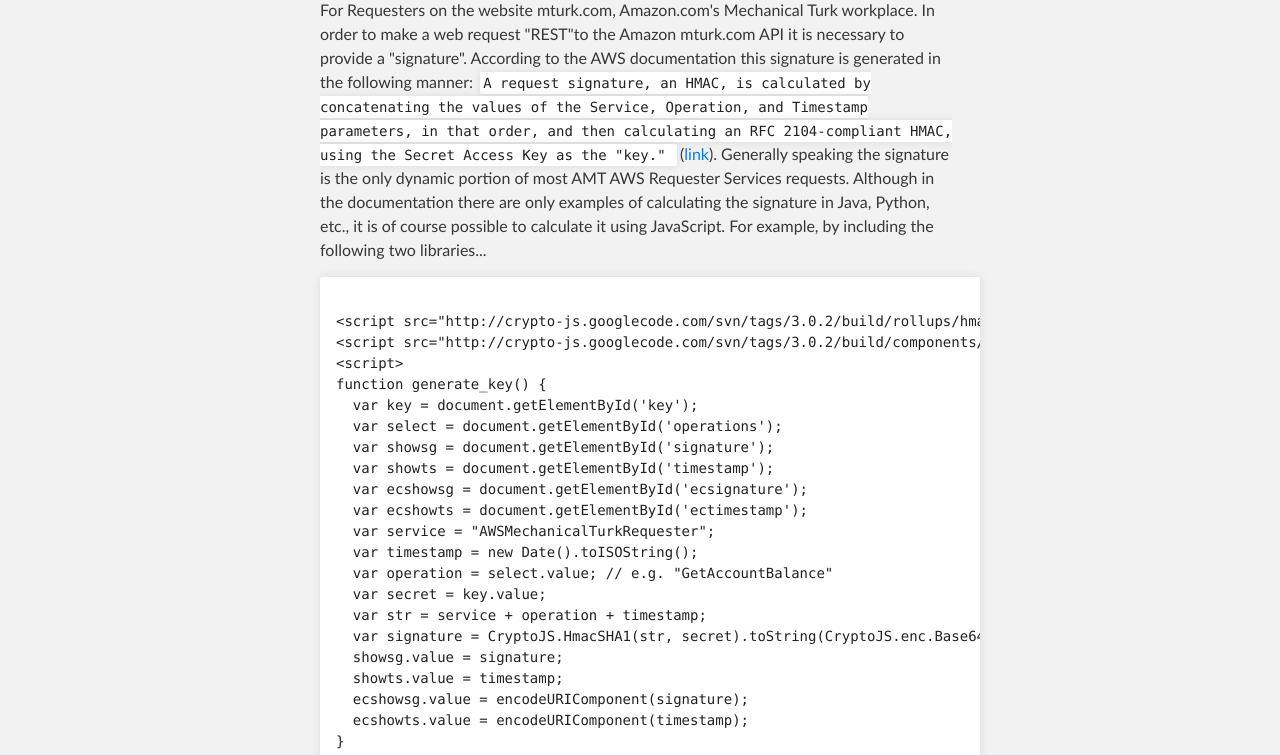
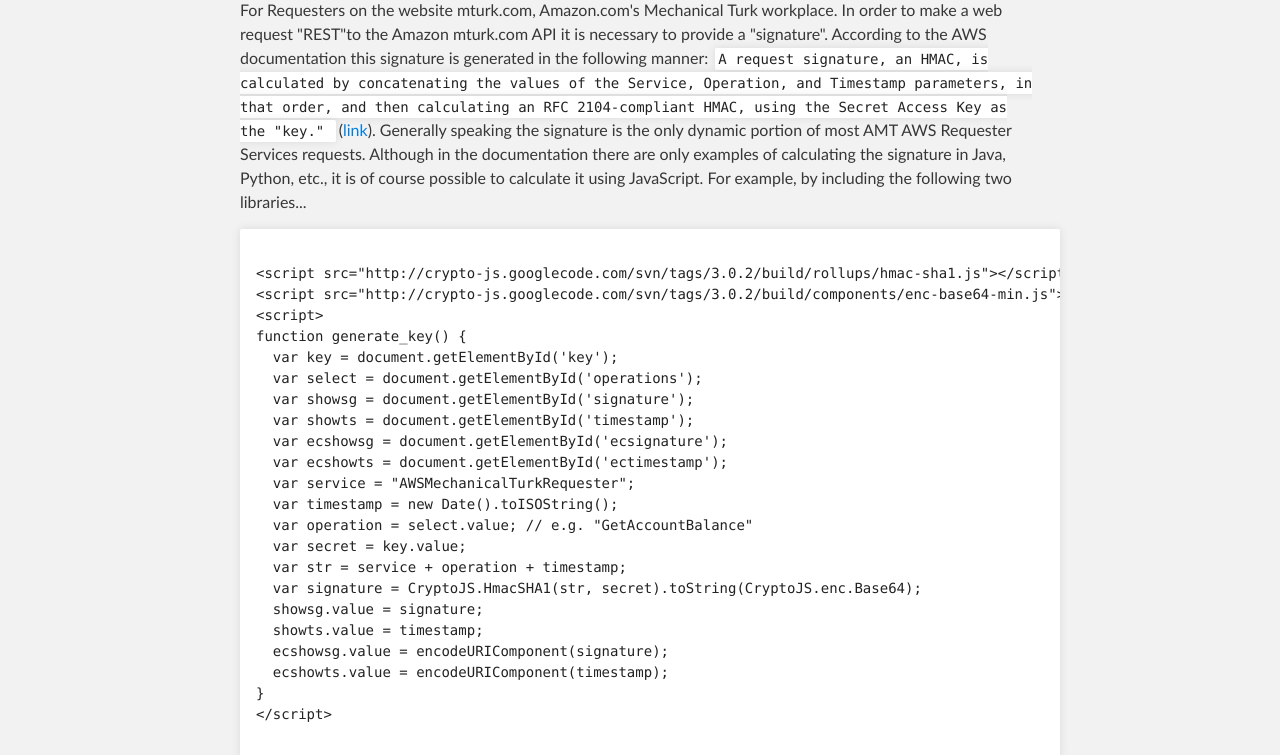
Before and after one commit to davidshumway/amt, a plain HTML site: page awssg.html in a window 1280 px wide. Shown: the part 305-1060 px from the top of the page. Drawn offline with Linux system fonts and the light colour scheme.

Commit message:
Update awssg.html

```diff
--- a/awssg.html
+++ b/awssg.html
@@ -16,7 +16,10 @@
       #signature, #timestamp, #ecsignature, #ectimestamp {
         width: 80%;
       }
-
+      /*Overwrite width of main content. Default=640px.*/
+      #main_content {
+       max-width: 800px !important;
+      }
     </style>
 
     <script type="text/javascript">
```
